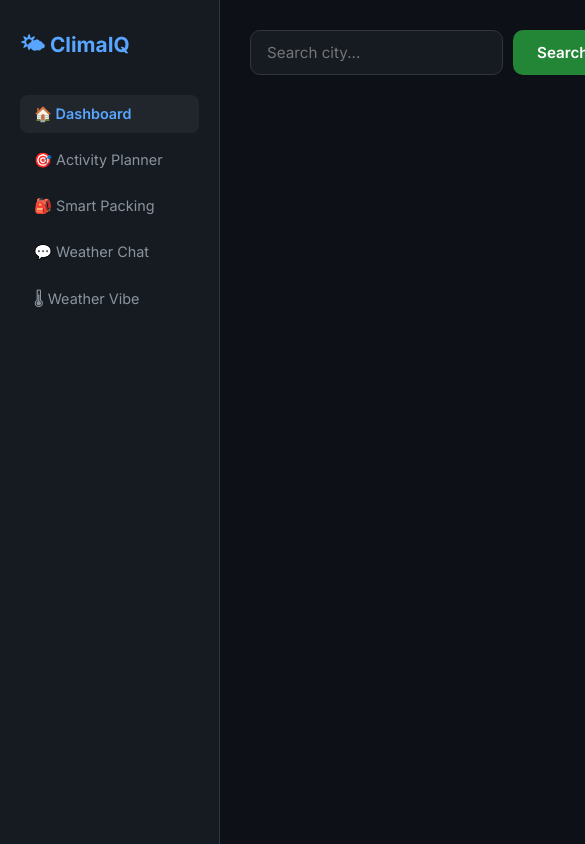
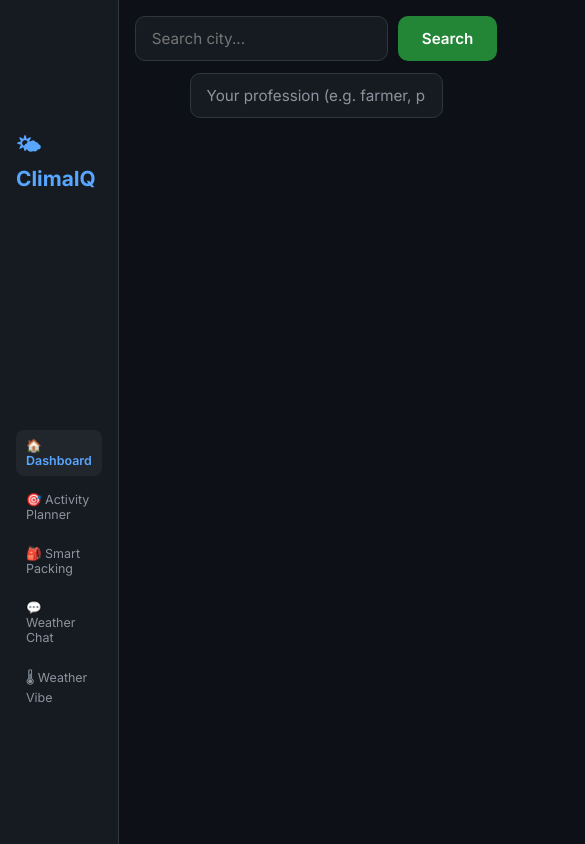
Before and after one commit to Kaviarasu55/ClimaIQ, a plain HTML site: page index.html in a window 390 px wide. Shown: the top 844 px of the page, 585 px wide, since content can reach past the window. Drawn offline with Linux system fonts and the light colour scheme.

Commit message:
fix mobile responsive layout

```diff
--- a/style.css
+++ b/style.css
@@ -608,3 +608,63 @@
 .hidden {
   display: none;
 }
+
+@media (max-width: 768px) {
+  .sidebar {
+    width: 100%;
+    height: auto;
+    position: relative;
+    padding: 16px;
+    flex-direction: row;
+    align-items: center;
+    flex-wrap: wrap;
+    gap: 10px;
+  }
+
+  nav {
+    flex-direction: row;
+    flex-wrap: wrap;
+  }
+
+  .nav-item {
+    padding: 8px 10px;
+    font-size: 0.78rem;
+  }
+
+  .main {
+    margin-left: 0;
+    padding: 16px;
+  }
+
+  .topbar {
+    flex-direction: column;
+  }
+
+  .profession-box input {
+    width: 100%;
+  }
+
+  #dashboardContent {
+    flex-direction: column;
+  }
+
+  .planner-layout {
+    flex-direction: column;
+  }
+
+  .vibe-grid {
+    grid-template-columns: 1fr;
+  }
+
+  .vibe-card.wide {
+    grid-column: span 1;
+  }
+
+  .chat-layout {
+    height: calc(100vh - 280px);
+  }
+
+  .hero-temp {
+    font-size: 2.8rem;
+  }
+}
```
